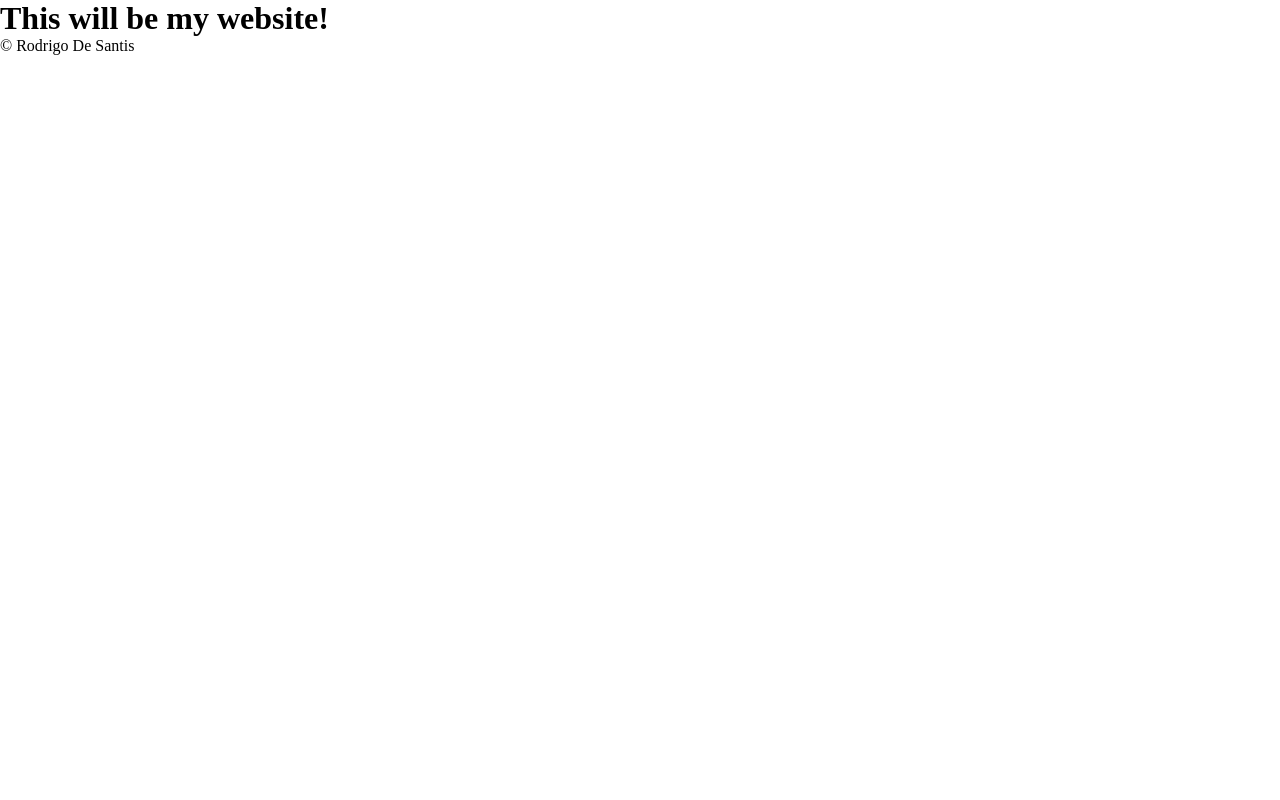
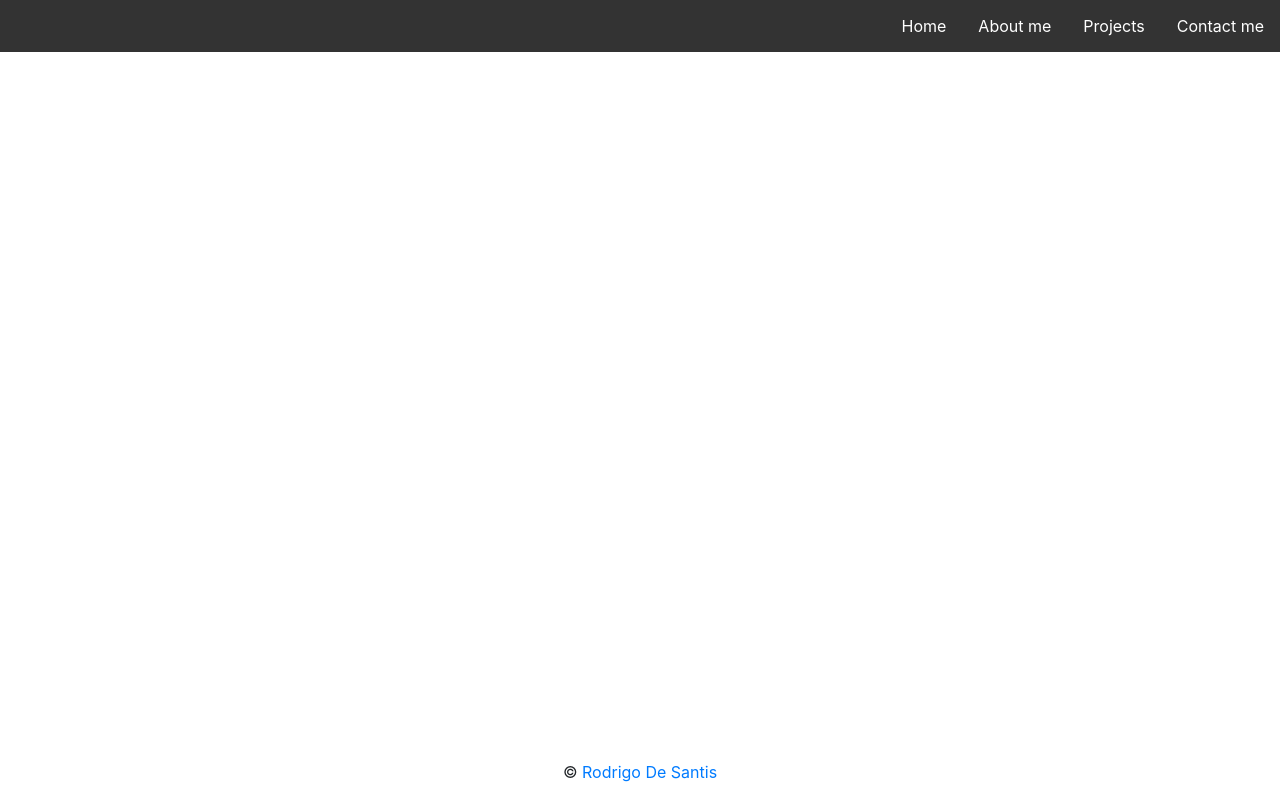
Before and after one commit to rodsantis/rodsantis.github.io, a plain HTML site: page index.html in a window 1280 px wide. Drawn offline with nearby package versions, Linux system fonts and the light colour scheme.

Commit message:
added the nav bar and footer

```diff
--- a/css/styles.css
+++ b/css/styles.css
@@ -1,4 +1,4 @@
-/* Beging reset */
+/* || RESET */
 
 * {
     padding: 0;
@@ -6,4 +6,50 @@
     box-sizing: border-box;
 }
 
-/* endreset */
+img {
+    display: block;
+    max-width: 100%;
+    height: auto;
+}
+
+/* || UTILITY CLASSES  */
+
+.nowrap {
+    white-space: nowrap;
+}
+
+/* || GENERAL STYLES */
+
+.nav-ul-bar {
+    list-style-type: none;
+    margin: 0;
+    padding: 0;
+    overflow: hidden;
+    background-color: #333;
+    position: fixed;
+    top: 0;
+    width: 100%;
+}
+
+.nav-li-bar {
+    float: right;
+}
+
+.nav-li-bar a {
+    display: block;
+    color: #fff;
+    text-align: center;
+    padding: 14px 16px;
+    text-decoration: none;
+}
+
+.nav-li-bar a:hover {
+    background-color: #111;
+}
+
+.footer {
+    position: fixed;
+    bottom: 0;
+    width: 100%;
+    text-align: center;
+}
--- a/index.html
+++ b/index.html
@@ -3,15 +3,24 @@
 <head>
     <meta charset="UTF-8">
     <meta name="viewport" content="width=device-width, initial-scale=1.0">
+    <link rel="stylesheet" href="https://cdn.jsdelivr.net/npm/bootstrap@4.5.3/dist/css/bootstrap.min.css" integrity="sha384-TX8t27EcRE3e/ihU7zmQxVncDAy5uIKz4rEkgIXeMed4M0jlfIDPvg6uqKI2xXr2" crossorigin="anonymous">
     <link rel="stylesheet" href="css/styles.css">
     <title>Home Page</title>
 </head>
 <body>
-    <h1>This will be my website!</h1>
-    <header></header>
+    <header>
+        <nav>
+            <ul class="nav-ul-bar">
+                <li class="nav-li-bar"><a href="#">Contact me</a></li>
+                <li class="nav-li-bar"><a href="#">Projects</a></li>
+                <li class="nav-li-bar"><a href="#">About me</a></li>
+                <li class="nav-li-bar"><a href="#">Home</a></li>
+            </ul>
+        </nav>
+    </header>
     <main></main>
-    <footer>
-        <p>&copy; Rodrigo De Santis</p>
+    <footer class="footer">
+        <p>&copy; <a href="linkedin.com/in/rodsantis">Rodrigo <span class="nowrap">De Santis</a></span></p>
     </footer>
 </body>
 </html>
```
